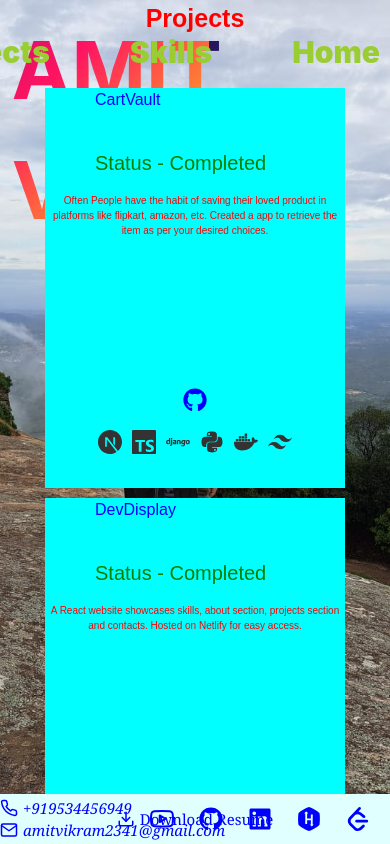
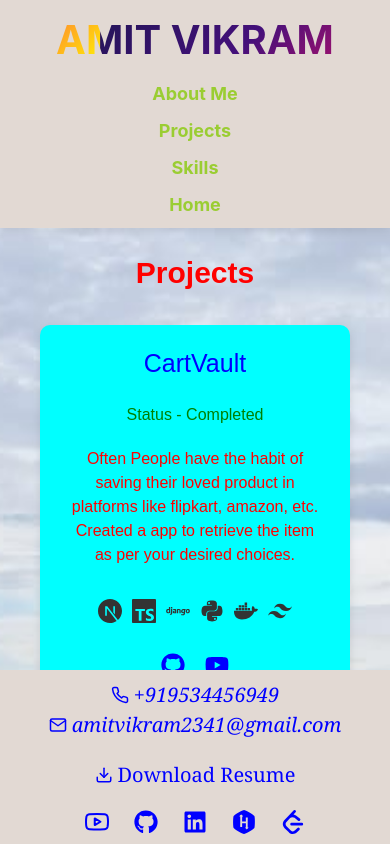
Before and after one commit to amvi234/DevDisplay, a React (Vite) app: page /projects in a window 390 px wide. Shown: the top 844 px of the page. Built offline with nearby package versions, Linux system fonts and the light colour scheme.

Commit message:
fix responsiveness

```diff
--- a/src/App.tsx
+++ b/src/App.tsx
@@ -13,14 +13,18 @@ function App() {
   return (
     <>
       <BrowserRouter>
+        <div className="app-container">
           <Header />
+          <main className="content-area">
           <Routes>
             <Route path="/" element={<Home />} />
-        <Route path="/about" element={<About />}/>
+            <Route path="/about" element={<About />} />
             <Route path="/skills" element={<Skills />} />
             <Route path="/projects" element={<Projects />} />
             </Routes>
+          </main>
           <Footer />
+        </div>
       </BrowserRouter>
     </>
   )
--- a/src/components/Header.tsx
+++ b/src/components/Header.tsx
@@ -4,14 +4,14 @@ export default function Header() {
     <>
       <div className="header">
         <div className="header__name">
-          <h1 className="header__name__amit">AMIT VIKRAM</h1>
+          <h1 className="header__name-amit">AMIT VIKRAM</h1>
         </div>
 
         <div className="header__main-nav-list" role="navigation">
-          <li><Link className="header__main-nav-list__main-nav-link" to="/about">About Me</Link></li>
-          <li><Link className="header__main-nav-list__main-nav-link" to="/projects">Projects</Link></li>
-          <li><Link className="header__main-nav-list__main-nav-link" to="/skills">Skills</Link></li>
-          <li><Link className="header__main-nav-list__main-nav-link" to="/">Home</Link></li>
+          <li><Link className="header__main-nav-link" to="/about">About Me</Link></li>
+          <li><Link className="header__main-nav-link" to="/projects">Projects</Link></li>
+          <li><Link className="header__main-nav-link" to="/skills">Skills</Link></li>
+          <li><Link className="header__main-nav-link" to="/">Home</Link></li>
         </div>
       </div>
     </>
--- a/src/components/Projects.tsx
+++ b/src/components/Projects.tsx
@@ -1,4 +1,4 @@
-import { FaGithub, FaLink, FaReact, FaPython, FaDocker, FaCss3, FaJs } from "react-icons/fa";
+import { FaGithub, FaLink, FaReact, FaPython, FaDocker, FaCss3, FaJs, FaYoutube } from "react-icons/fa";
 import { DiDjango, DiSass } from "react-icons/di";
 import { SiTypescript, SiNextdotjs, SiTailwindcss } from "react-icons/si";
 import { ReactElement } from "react";
@@ -6,7 +6,7 @@ import { ReactElement } from "react";
 
 const Projects = () => {
 
-    const techIcons:{ [key: string]: ReactElement } = {
+    const techIcons: { [key: string]: ReactElement } = {
         'NextJS': <SiNextdotjs title="NextJS" />,
         'Typescript': <SiTypescript title="TypeScript" />,
         'TypeScript': <SiTypescript title="TypeScript" />,
@@ -24,10 +24,10 @@ const Projects = () => {
     };
 
     const items = [
-        { name: 'CartVault', GitHub: "https://github.com/amvi234/CartVault", LiveLink: "", Tech: ['NextJS', 'Typescript', 'DJango', 'Python', 'Docker', 'Tailwind CSS'], Status: "Completed", Description: "Often People have the habit of saving their loved product in platforms like flipkart, amazon, etc. Created a app to retrieve the item as per your desired choices." },
-        { name: 'DevDisplay', GitHub: "https://github.com/amvi234/DevDisplay", LiveLink: "https://amitvikramportfolio.netlify.app/", Tech: ['ReactJS', 'TypeScript', 'SASS'], Status: "Completed", Description: "A React website showcases skills, about section, projects section and contacts. Hosted on Netlify for easy access." },
-        { name: 'DineEase', GitHub: "https://github.com/amvi234/DineEase", LiveLink: "", Tech: ['Django', 'Python', 'AJAX'], Status: "Completed", Description: "Often restaurants have the issue of maintaining their transactions. DEveloped this app to solve the common issue of Point of Sale(POS) System." },
-        { name: 'SoleMate', GitHub: "https://github.com/amvi234/SoleMate", LiveLink: "https://advance-filtering-e-com.netlify.app/", Tech: ['React', 'Javascript', 'CSS'], Status: "Completed", Description: "React project displays items with advanced filtering features to sort the shoe items. Responsive with all layouts. Hosted on netlify" }
+        { name: 'CartVault', GitHub: "https://github.com/amvi234/CartVault", demo: "https://www.youtube.com/watch?v=t61LTc90L5o", LiveLink: "", Tech: ['NextJS', 'Typescript', 'DJango', 'Python', 'Docker', 'Tailwind CSS'], Status: "Completed", Description: "Often People have the habit of saving their loved product in platforms like flipkart, amazon, etc. Created a app to retrieve the item as per your desired choices." },
+        { name: 'DevDisplay', GitHub: "https://github.com/amvi234/DevDisplay", demo: "", LiveLink: "https://amitvikramportfolio.netlify.app/", Tech: ['ReactJS', 'TypeScript', 'SASS'], Status: "Completed", Description: "A React website showcases skills, about section, projects section and contacts. Hosted on Netlify for easy access." },
+        { name: 'DineEase', GitHub: "https://github.com/amvi234/DineEase", demo: "https://youtu.be/ui89GN7dRDQ?si=T1liRP2kL3dcwbHh", LiveLink: "", Tech: ['Django', 'Python', 'AJAX'], Status: "Completed", Description: "Often restaurants have the issue of maintaining their transactions. Developed this app to solve the common issue of Point of Sale(POS) System." },
+        { name: 'SoleMate', GitHub: "https://github.com/amvi234/SoleMate", demo: "", LiveLink: "https://advance-filtering-e-com.netlify.app/", Tech: ['React', 'Javascript', 'CSS'], Status: "Completed", Description: "React project displays items with advanced filtering features to sort the shoe items. Responsive with all layouts. Hosted on netlify" }
     ];
 
     return (
@@ -73,6 +73,16 @@ const Projects = () => {
                                 >
                                     <FaLink size={24} className="footer__social-icon" />
                                 </a>)}
+                            {project.demo !== "" && (
+                                <a
+                                    href={project.LiveLink}
+                                    target="_blank"
+                                    rel="noopener noreferrer"
+                                    className="footer__social-link"
+                                    title="HackerRank"
+                                >
+                                    <FaYoutube size={24} className="footer__social-icon" />
+                                </a>)}
                         </div>
                     </li>
                 ))}
--- a/src/index.css
+++ b/src/index.css
@@ -1,11 +1,12 @@
 :root {
   width: 100%;
   height: 100%;
+  background-color: rgba(36, 36, 36, 0.7);
+
   font-family: Inter, system-ui, Avenir, Helvetica, Arial, sans-serif;
   line-height: 1.5;
   font-weight: 400;
   color: rgba(141, 58, 58, 0.87);
-  background-color: #242424;
   font-synthesis: none;
   text-rendering: optimizeLegibility;
   -webkit-font-smoothing: antialiased;
@@ -29,12 +30,27 @@ body {
   background-repeat: no-repeat;
   background-size: cover;
   background-position: center;
-  display: flex;
-  place-items: center;
 }
 
 h1 {
   font-size: 3.2em;
+}
+
+.app-container {
+  position: relative;
+  display: flex;
+  flex-direction: column;
+  min-height: 100vh;
+  width: 100%;
+}
+
+.content-area {
+  flex: 1;
+  margin-top: 20rem;
+  z-index: 1;
+  width: 100%;
+  overflow-y: auto;
+  margin-bottom: 20rem;
 }
 
 button {
--- a/src/sass/components/_footer.scss
+++ b/src/sass/components/_footer.scss
@@ -4,17 +4,17 @@
     width: 100%;
     height: 5rem;
     margin: 0;
+    padding: 2rem;
     background: none;
-    backdrop-filter: 1;
-    background-color: lightcyan;
-    z-index: 0;
+    background-color: adjust-hue($color: #e2d9d3, $degrees: 0);
+    z-index: 10;
     display: flex;
     align-items: center;
 
     &__left {
         height: 100%;
-        left: 0;
-        width: 30rem;
+        max-width: 30rem;
+        width: 30%;
         color: blue;
         font-style: italic;
         font-size: 1.5rem;
@@ -25,11 +25,8 @@
     }
 
     &__middle {
-        position: absolute;
-        left: 50%;
-        width: 20rem;
-        height: 100%;
-        transform: translateX(-50%);
+        flex: 1;
+
         color: blue;
         font-size: 1.5rem;
         font-family: Cambria, Cochin, Georgia, Times, 'Times New Roman', serif;
@@ -46,13 +43,11 @@
         gap: 0.5rem;
     }
 
-
     &__right {
-        float: right;
-        position: absolute;
-        left: calc(100% - 24rem);
+        width: 30%;
         display: flex;
-        justify-content: space-between;
+        max-width: 25rem;
+        justify-content: flex-end;
         gap: 2.5rem;
     }
 
@@ -71,4 +66,31 @@
     &__social-icon {
         display: inline-block;
     }
+
+    @media (max-width: 600px) {
+        height: auto;
+        overflow-y: auto;
+        flex-direction: column;
+        padding: 1rem;
+
+        &__left {
+            display: flex;
+            align-items: center;
+            justify-content: center;
+            font-size: 2rem;
+            margin-bottom: 2rem;
+        }
+
+        &__middle {
+            margin-bottom: 2rem;
+            font-size: 2rem;
+        }
+
+        &__right {
+            font-size: 1rem;
+            display: flex;
+            justify-content: center;
+        }
+    }
+
 }
--- a/src/sass/components/_header.scss
+++ b/src/sass/components/_header.scss
@@ -1,29 +1,100 @@
 .header {
     position: fixed;
     top: 0;
+    left: 0;
     width: 100%;
+    height: 10rem;
+    z-index: 1000;
+    display: flex;
+    background-color: adjust-hue($color: #e2d9d3, $degrees: 0);
+    justify-content: space-between;
+    align-items: center;
+    padding: 0 3rem;
+    margin-bottom: 2rem;
+    box-shadow: 0 2px 10px rgba(0, 0, 0, 0.1);
 
-    &__name__amit {
-        position: relative;
-        left: 3%;
-        top: 10%;
-        position: absolute;
-        text-transform: uppercase;
-        background-image: linear-gradient(-225deg,
+    &__name-amit {
+      background-image: linear-gradient(
+        -225deg,
         #231557 0%,
         #44107a 29%,
         #ff1361 67%,
-                #fff800 100%);
-        background-size: auto auto;
-        background-clip: border-box;
+        #fff800 100%
+      );
       background-size: 200% auto;
-        color: #fff;
       background-clip: text;
       -webkit-background-clip: text;
       -webkit-text-fill-color: transparent;
       animation: textclip 2s linear infinite;
+      font-size: 4rem;
+      font-weight: 700;
+      margin: 0;
+
+      @media (min-width: 768px) {
+        font-size: 6rem;
+      }
+
+      @media (min-width: 1024px) {
+        font-size: 8rem;
+      }
+    }
+
+    &__main-nav {
+      &-list {
+        display: flex;
+        list-style: none;
+        gap: 2rem;
+        padding: 0;
+        margin: 0;
+
+        @media (min-width: 768px) {
+          gap: 4rem;
+        }
+
+        @media (min-width: 1024px) {
+          gap: 6rem;
+        }
+      }
+
+      &-link {
+        text-decoration: none;
+        font-weight: 700;
+        font-size: 1.8rem;
+        color: yellowgreen;
+        transition: all 0.4s ease-in-out;
         display: inline-block;
-        font-size: 8rem;
+
+        @media (min-width: 768px) {
+          font-size: 2.4rem;
+        }
+
+        @media (min-width: 1024px) {
+          font-size: 3rem;
+          font-weight: 900;
+        }
+
+        &:hover {
+          transform: rotate(-10deg) scale(1.1);
+          color: #ff1361;
+        }
+      }
+    }
+
+    @media (max-width: 767px) {
+      flex-direction: column;
+      height: auto;
+      padding: 1rem;
+
+      &__name-amit {
+        margin-bottom: 1rem;
+      }
+
+      &__main-nav-list {
+        flex-direction: column;
+        align-items: center;
+        gap: 1rem;
+      }
+    }
   }
 
   @keyframes textclip {
@@ -31,30 +102,3 @@
       background-position: 200% center;
     }
   }
-
-    &__main-nav-list {
-        float: right;
-        position: relative;
-        top: 3rem;
-        right: 10rem;
-        height: 10rem;
-        justify-content: space-between;
-        display: flex;
-        list-style: none;
-        gap: 6rem;
-
-        &__main-nav-link {
-            text-decoration: none;
-            display: inline;
-            font-weight: 900;
-            font-size: 3rem;
-            color: yellowgreen;
-            margin: 0 1rem;
-            transition: transform .4s ease-in-out;
-
-            &:hover {
-                transform: rotate(-50deg);
-            }
-        }
-    }
-}
--- a/src/sass/components/_projects.scss
+++ b/src/sass/components/_projects.scss
@@ -1,12 +1,11 @@
 .projects {
     margin: 0;
-    position: absolute;
-    top: 50%;
-    left: 50%;
-    transform: translate(-50%, -50%);
+    position: relative;
+    width: 100%;
+    top: 0;
+    max-width: 150rem;
+    padding: 4rem 2rem;
     font-family: "Montserrat", sans-serif;
-    overflow: scroll;
-
 
     &__title {
       color: red;
@@ -18,117 +17,136 @@
 
     &__grid {
       display: grid;
-        grid-template-columns: repeat(4, 1fr);
+      grid-template-columns: repeat(auto-fill, minmax(30rem, 1fr));
       gap: 4rem;
       list-style-type: none;
-        align-items: center;
+      padding: 0;
+      margin: 0;
     }
 
     &__item {
       position: relative;
       height: 40rem;
-        width: 30rem;
-        background: transparent;
+      width: 100%;
       background-color: cyan;
+      border-radius: 1rem;
+      box-shadow: 0 4px 8px rgba(0, 0, 0, 0.1);
+      padding: 2rem;
+      display: flex;
+      flex-direction: column;
 
       &--name {
-            position: absolute;
-            font-size: 4rem;
-            left: 5rem;
-            color: Blue;
-            align-items: center;
+        font-size: 3rem;
+        color: blue;
         text-align: center;
+        margin-bottom: 2rem;
+      }
+
+      &--status {
+        font-size: 2rem;
+        color: green;
+        text-align: center;
+        margin-bottom: 1rem;
       }
 
       &--description {
-            position: absolute;
         font-weight: 500;
-            padding: 0.5rem;
-            height: 20rem;
+        padding: 1rem;
         text-align: center;
         color: red;
         font-size: 2rem;
-            top: 10rem;
+        margin-bottom: 2rem;
+        flex-grow: 1;
+        overflow-y: AUTO;
       }
 
-        &--status {
-            position: relative;
-            font-size: 2rem;
-            top: 6rem;
-            ;
-            color: green;
-            left: 5rem;
+      &--links {
+        display: flex;
+        justify-content: center;
+        gap: 2rem;
+        padding: 2rem 0;
       }
 
       &--tech {
-            position: absolute;
         display: flex;
         flex-wrap: wrap;
         gap: 1rem;
-            top: 34rem;
-            left: 5rem;
-            right: 5rem;
         justify-content: center;
+        margin-top: auto;
 
         .tech-icon {
           font-size: 2.4rem;
           color: #333;
+          transition: color 0.3s ease;
+
+          &:hover {
+            color: blue;
           }
         }
-
-        &--links {
-            position: relative;
-            top: 25rem;
-            display: flex;
-            flex-direction: row;
-            justify-content: center;
-            gap: 2rem;
-            padding: 2rem;
       }
     }
 
     &__link {
       list-style-type: none;
-        font-size: 5rem;
-        border: 2px solid green;
+      font-size: 3rem;
       border-radius: 1rem;
+      padding: 0.5rem 1rem;
       transition: all 0.3s ease;
+
+      &:hover {
+        background-color: green;
+        color: white;
+        transform: translateY(-3px);
+      }
+    }
+
+    // Media queries
+    @media (max-width: 1200px) {
+      &__grid {
+        grid-template-columns: repeat(3, 1fr);
+      }
+    }
+
+    @media (max-width: 900px) {
+      &__grid {
+        grid-template-columns: repeat(2, 1fr);
       }
     }
 
     @media (max-width: 600px) {
-    .projects {
-        height: 100vh;
+    top: 0;
+
+      height: auto;
+      padding: 2rem 1rem;
+      &__title {
+        font-size: 3rem;
+        margin-bottom: 3rem;
+      }
 
       &__grid {
-            grid-template-columns: repeat(1, 1fr);
-            gap: 1rem;
-            height: 10rem;
+        grid-template-columns: 1fr;
+        gap: 3rem;
       }
 
-        &__description {
-            height: 5rem;
-            font-size: 1.5rem;
-        }
+      &__item {
+        height: auto;
+        min-height: 30rem;
 
-        &__links {
-            top: 2rem;
-        }
-
-        &__title {
+        &--name {
           font-size: 2.5rem;
         }
 
-        &__tech {
-            top: 2rem;
-        }
-
-        &__item--name {
+        &--status {
           font-size: 1.6rem;
         }
 
-        &__item--description {
-            font-size: 1rem;
+        &--description {
+          font-size: 1.6rem;
+        }
+      }
+
+      &__link {
+        font-size: 2.5rem;
       }
     }
   }
```
Also changed, not shown: src/sass/components/_about.scss (+84 -18 lines), src/sass/components/_home.scss (+10 -4 lines), src/sass/components/_skills.scss (+19 -13 lines). Lines whose indentation alone changed are shown as unchanged.
